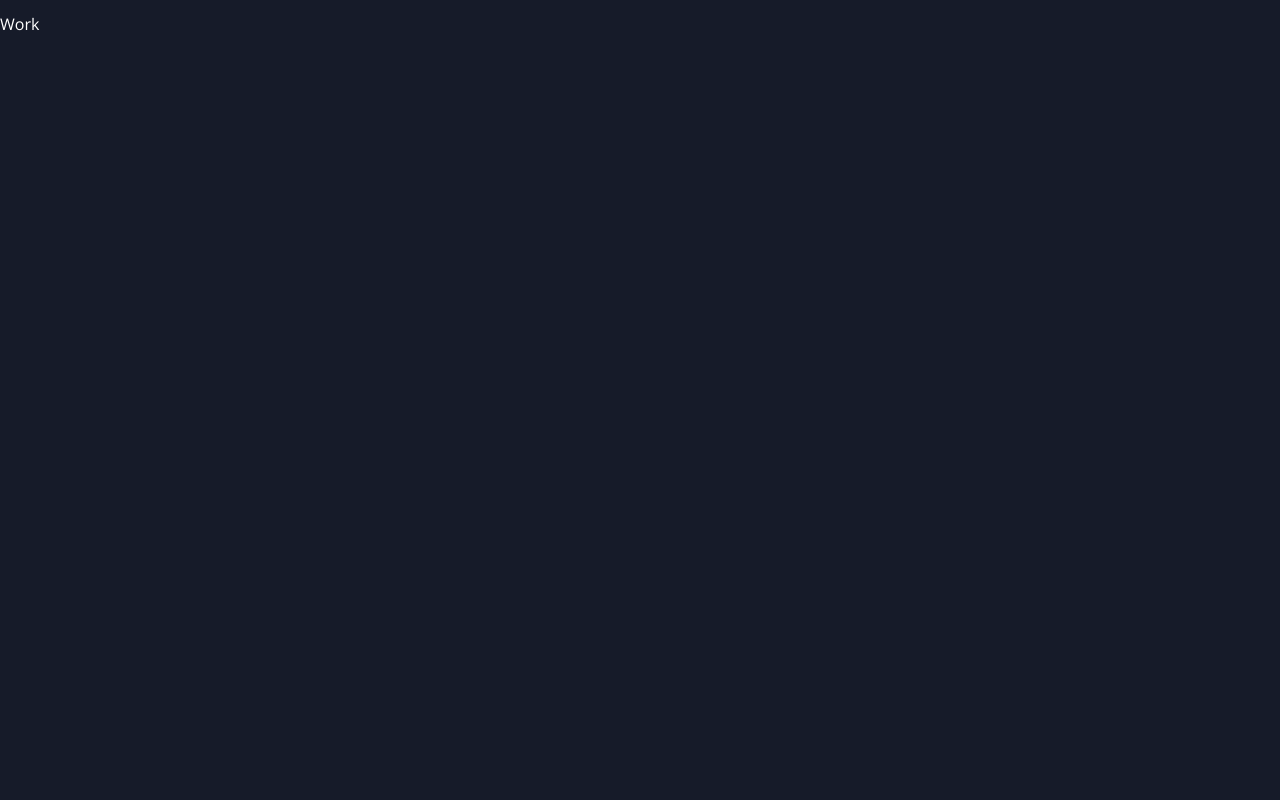
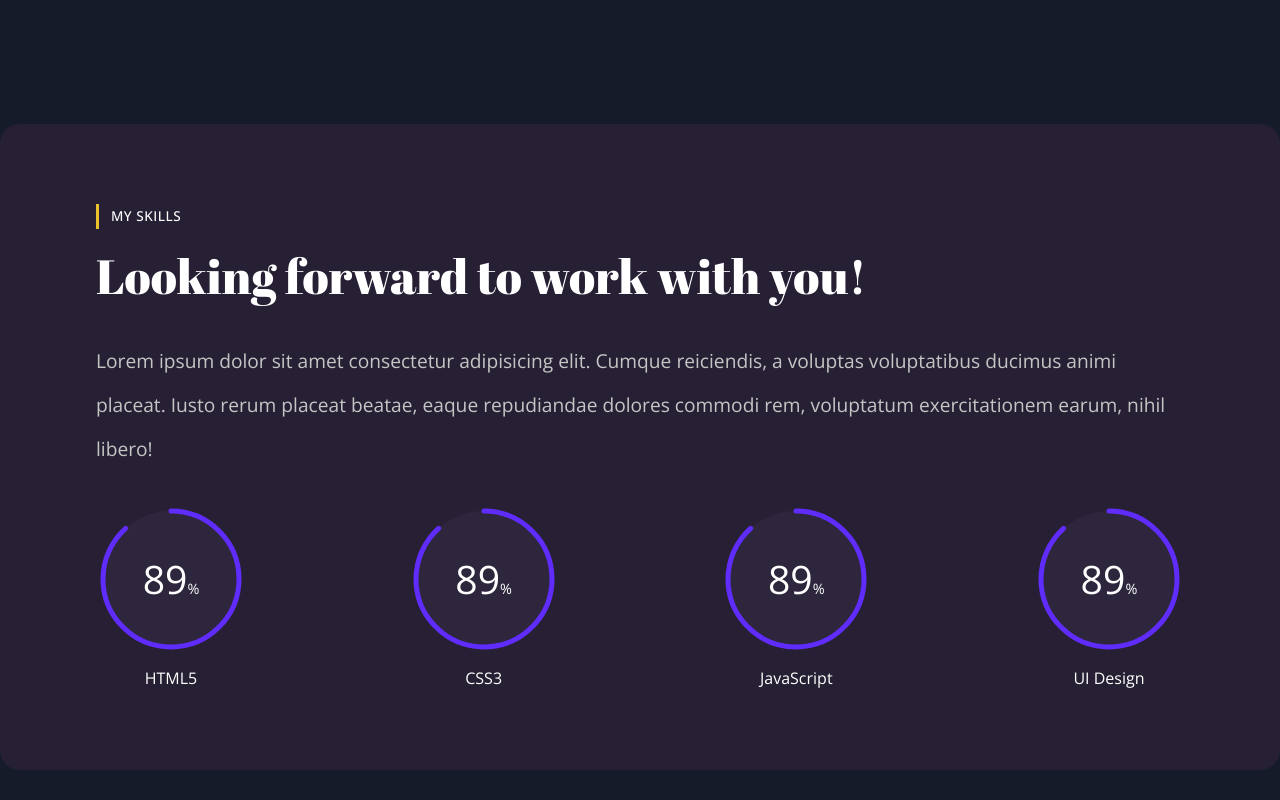
Before and after one commit to AbidAlWassie/React-Portfolio-main, a React (Create React App) app: page / in a window 1280 px wide. Shown: the part 1540-2340 px from the top of the page. Built offline with nearby package versions, Linux system fonts and the light colour scheme.

Commit message:
working on skills section

```diff
--- a/src/App.css
+++ b/src/App.css
@@ -347,3 +347,83 @@ html {
 .st2 {
   fill: #d6dffa;
 }
+
+/* Skills Styles */
+
+.skills {
+  overflow: hidden;
+}
+
+.skills-box {
+  background: #272034;
+  padding: 5rem 6rem;
+  border-radius: 20px;
+  width: 100%;
+}
+
+.box-desc {
+  display: flex;
+}
+
+.skills-wrap {
+  display: grid;
+  grid-template-columns: repeat(4, 150px);
+  margin-top: 2rem;
+  justify-content: space-between;
+}
+
+
+.skills {
+  display: flex;
+  flex-direction: column;
+  align-items: center;
+  justify-content: center;
+}
+
+.sk-progress {
+  width: 150px;
+  height: 150px;
+  position: relative;
+}
+
+.sk-progress svg {
+  position: absolute;
+  width: 100%;
+  height: 100%;
+  top: 50%;
+  left: 50%;
+  transform: translate(-50%, -50%) rotate(-90deg);
+}
+
+.sk-progress svg circle {
+  fill: #2D263C;
+  stroke-width: 5px;
+  stroke: #602CFB;
+  stroke-dasharray: 427;
+  stroke-dashoffset: 50;
+  stroke-linecap: round;
+}
+
+.counter {
+  position: absolute;
+  top: 50%;
+  left: 50%;
+  transform: translate(-50%, -50%);
+  z-index: 1;
+  font-weight: 400;
+  font-size: 0.9rem;
+  /* color: var(--heading-color); */
+}
+
+.counter span {
+  font-size: 2.45rem;
+  /* color: var(--heading-color); */
+}
+
+.sk-title {
+  /* color: var(--heading-color); */
+  margin-top: 00.75rem;
+  font-weight: 400;
+  font-size: 1rem;
+  text-align: center;
+}
--- a/src/container/Skills/Skills.jsx
+++ b/src/container/Skills/Skills.jsx
@@ -2,7 +2,73 @@ import React from 'react'
 
 const Skills = () => {
   return (
-    <div>Skills</div>
+    <div className="about" id="about">
+      <div className="container flex justify-between items-center mx-auto">
+        <div className="skills-box">
+          <div className="box-heading">
+            <h3 className="sub-heading">My Skills</h3>
+            <h1 className="heading">Looking forward to work with you!</h1>
+            <div className="box-desc">
+              <div className="text">
+                Lorem ipsum dolor sit amet consectetur adipisicing elit. Cumque reiciendis, a voluptas voluptatibus ducimus animi placeat. Iusto rerum placeat beatae, eaque repudiandae dolores commodi rem, voluptatum exercitationem earum, nihil libero!
+              </div>
+            </div>
+          </div>
+          {/* <div className="skills-wrap"> */}
+            <div className="skills-wrap">
+
+              <div className="skill">
+                <div className="sk-progress">
+                  <svg>
+                    <circle cx={75} cy={75} r={68}/>
+                  </svg>
+                  <h2 className="counter">
+                    <span>89</span>%
+                  </h2>
+                </div>
+                <div className="sk-title">HTML5</div>
+              </div>
+
+              <div className="skill">
+                <div className="sk-progress">
+                  <svg>
+                    <circle cx={75} cy={75} r={68}/>
+                  </svg>
+                  <h2 className="counter">
+                    <span>89</span>%
+                  </h2>
+                </div>
+                <div className="sk-title">CSS3</div>
+              </div>
+
+              <div className="skill">
+                <div className="sk-progress">
+                  <svg>
+                    <circle cx={75} cy={75} r={68}/>
+                  </svg>
+                  <h2 className="counter">
+                    <span>89</span>%
+                  </h2>
+                </div>
+                <div className="sk-title">JavaScript</div>
+              </div>
+
+              <div className="skill">
+                <div className="sk-progress">
+                  <svg>
+                    <circle cx={75} cy={75} r={68}/>
+                  </svg>
+                  <h2 className="counter">
+                    <span>89</span>%
+                  </h2>
+                </div>
+                <div className="sk-title">UI Design</div>
+              </div>
+            </div>
+          {/* </div> */}
+        </div>
+      </div>
+    </div>
   )
 }
 
--- a/src/container/Work/Work.jsx
+++ b/src/container/Work/Work.jsx
@@ -2,7 +2,7 @@ import React from 'react'
 
 const Work = () => {
   return (
-    <div className='h-[4000px]'>Work</div>
+    <div className=''></div>
   )
 }
 
```
